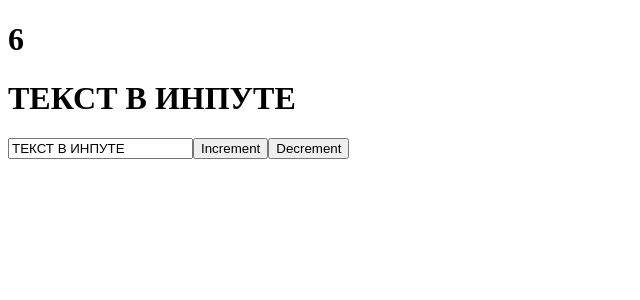
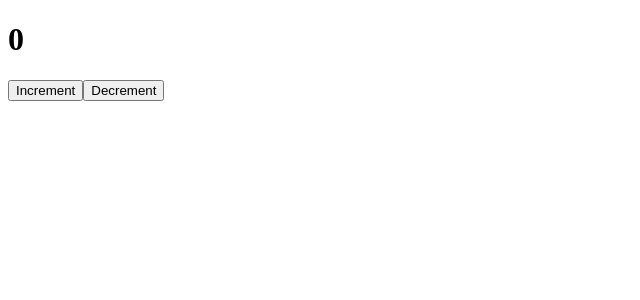
Before and after one commit to Krisense/reactlearning, a React (Create React App) app: page / in a window 1280 px wide. Shown: the top 300 px of the page, without its empty margins (0-640 px from the left). Built offline with nearby package versions, Linux system fonts and the light colour scheme.

Commit message:
Создание переиспользуемого компонента Counter

```diff
--- a/src/App.js
+++ b/src/App.js
@@ -1,29 +1,15 @@
 import React, { useState } from "react";
+import Counter from "./components/Counter";
 
 function App() {
-  const [likes, setLikes] = useState(6)
+
   const [value, setValue] = useState('ТЕКСТ В ИНПУТЕ')
 
-  function increment (){
-    setLikes(likes + 1)
 
-  }
-
-  function decrement(){
-
-    setLikes(likes - 1)
-  }
   return (
     <div className="App">
-      <h1>{likes}</h1>
-      <h1>{value}</h1>
-      <input
-      type ="text"
-      value={value}
-      onChange={event => setValue(event.target.value)}
-      />
-      <button onClick={increment}>Increment</button>
-      <button onClick={decrement}>Decrement</button>
+      <Counter/>
+
     </div>
   );
 }
--- /dev/null
+++ b/src/components/Counter.jsx
@@ -0,0 +1,21 @@
+import React, { useState } from "react";
+
+const Counter = function () {
+  const [count, setCount] = useState(0);
+  function increment() {
+    setCount(count + 1);
+  }
+
+  function decrement() {
+    setCount(count - 1);
+  }
+  return (
+    <div>
+      <h1>{count}</h1>
+      <button onClick={increment}>Increment</button>
+      <button onClick={decrement}>Decrement</button>
+    </div>
+  );
+};
+
+export default Counter;
```
